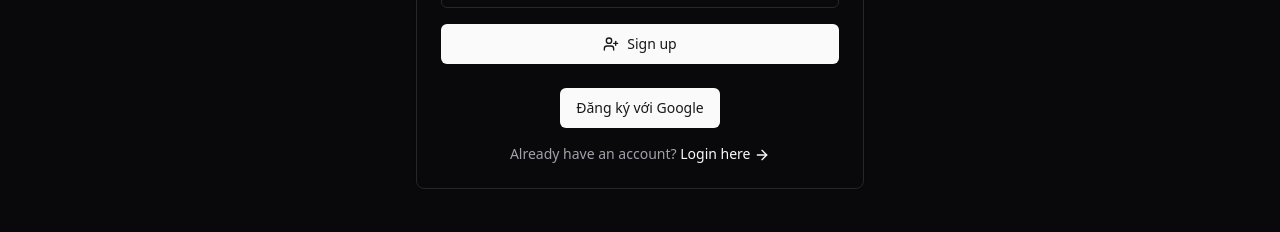
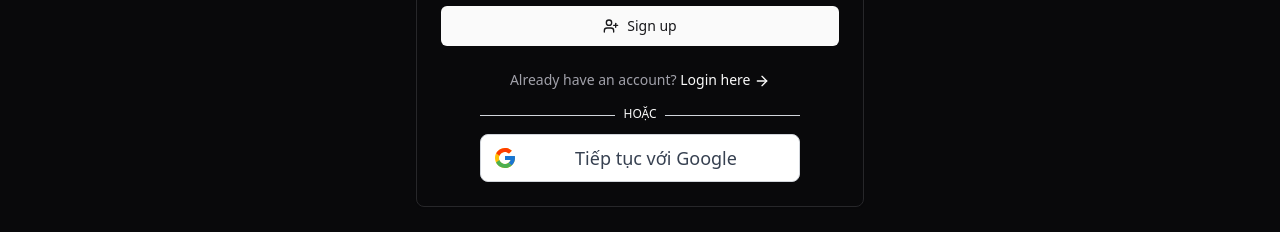
Before and after one commit to hcmminer/smart-ts-front, a React (Vite) app: page /signup in a window 1280 px wide. Shown: the part 588-820 px from the top of the page. Built offline with nearby package versions, Linux system fonts and the light colour scheme; no server answers.

Commit message:
sign up done

```diff
--- a/src/pages/SignUpPage.jsx
+++ b/src/pages/SignUpPage.jsx
@@ -8,6 +8,7 @@ import { Button } from "@/components/ui/button";
 import { Input } from "@/components/ui/input";
 import { Label } from "@/components/ui/label";
 import { Card, CardContent, CardDescription, CardFooter, CardHeader, CardTitle } from "@/components/ui/card";
+import { Icons } from "@/components/icons.jsx";
 
 const SignUpPage = () => {
     const [formData, setFormData] = useState({
@@ -17,19 +18,14 @@ const SignUpPage = () => {
         confirmPassword: "",
     });
 
-    const { signup ,loading } = useUserStore();
+    const { signup, loading } = useUserStore();
 
-    async function auth(){
-        // chay vao be
-        console.log("chay vao be")
-        const response =await fetch('http://127.0.0.1:5000/api/oauth/google/login',{method:'post'});
-        console.log("chay vao be >>")
-
+    const auth = async () => {
+        console.log("Initiating Google login...");
+        const response = await fetch('http://127.0.0.1:5000/api/oauth/google/login', { method: 'POST' });
         const data = await response.json();
-        console.log("data:url",data.url);
-        //data:url https://accounts.google.com/o/oauth2/v2/auth?access_type=offline&scope=https%3A%2F%2Fwww.googleapis.com%2Fauth%2Fuserinfo.profile%20%20openid%20&prompt=consent&response_type=code&client_id=530659988419-e3mgg4ve383meu3bd3jhhqioc28frk44.apps.googleusercontent.com&redirect_uri=http%3A%2F%2F127.0.0.1%3A3000%2Foauth
-        window.location.href = data.url;
-    }
+        window.location.href = data.url;  // Redirect to Google OAuth
+    };
 
     const handleSubmit = (e) => {
         e.preventDefault();
@@ -60,7 +56,7 @@ const SignUpPage = () => {
                                         type="text"
                                         required
                                         value={formData.name}
-                                        onChange={(e) => setFormData({...formData, name: e.target.value})}
+                                        onChange={(e) => setFormData({ ...formData, name: e.target.value })}
                                         placeholder="John Doe"
                                         className="pl-10"
                                     />
@@ -75,7 +71,7 @@ const SignUpPage = () => {
                                         type="email"
                                         required
                                         value={formData.email}
-                                        onChange={(e) => setFormData({...formData, email: e.target.value})}
+                                        onChange={(e) => setFormData({ ...formData, email: e.target.value })}
                                         placeholder="you@example.com"
                                         className="pl-10"
                                     />
@@ -90,7 +86,7 @@ const SignUpPage = () => {
                                         type="password"
                                         required
                                         value={formData.password}
-                                        onChange={(e) => setFormData({...formData, password: e.target.value})}
+                                        onChange={(e) => setFormData({ ...formData, password: e.target.value })}
                                         placeholder="••••••••"
                                         className="pl-10"
                                     />
@@ -105,7 +101,7 @@ const SignUpPage = () => {
                                         type="password"
                                         required
                                         value={formData.confirmPassword}
-                                        onChange={(e) => setFormData({...formData, confirmPassword: e.target.value})}
+                                        onChange={(e) => setFormData({ ...formData, confirmPassword: e.target.value })}
                                         placeholder="••••••••"
                                         className="pl-10"
                                     />
@@ -127,24 +123,30 @@ const SignUpPage = () => {
                         </form>
                     </CardContent>
                     <CardFooter className="flex flex-col space-y-4">
-                        {loading ? (
+                        <p className="text-sm text-center text-muted-foreground w-full">
+                            Already have an account?{" "}
+                            <Link to="/login" className="font-medium text-primary hover:underline">
+                                Login here <ArrowRight className="inline h-4 w-4" />
+                            </Link>
+                        </p>
+                        {!loading && (
                             <>
-                                <Loader className="mr-2 h-4 w-4 animate-spin" />
-                                Loading...
-                            </>
-                        ) : (
-                            <>
-                                <Button type="submit" onClick={() => auth()}>
-                                    Đăng ký với Google
+                                <div className="flex items-center justify-center w-80">
+                                    <span className="flex-1 border-b border-gray-300 h-2" aria-hidden="true" />
+                                    <span className="mx-2 text-xs font-normal uppercase text-center h-3">Hoặc</span>
+                                    <span className="flex-1 border-b border-gray-300 h-2" aria-hidden="true" />
+                                </div>
+                                <Button
+                                    onClick={auth}
+                                    className="relative flex items-center w-80 border border-gray-300 rounded-lg text-lg font-normal bg-white h-12 transition-shadow duration-150 ease-in-out hover:shadow-inner hover:bg-gray-50 text-gray-700 mb-2 px-2 pl-13"
+                                >
+                                    <span className="absolute left-6 top-1/2 transform -translate-x-1/2 -translate-y-1/2">
+                                        {Icons.google({ width: 24, height: 24 })}
+                                    </span>
+                                    <span className="relative text-left pl-8">Tiếp tục với Google</span>
                                 </Button>
                             </>
                         )}
-                        <p className="text-sm text-center text-muted-foreground">
-                            Already have an account?{" "}
-                            <Link to="/login" className="font-medium text-primary hover:underline">
-                                Login here <ArrowRight className="inline h-4 w-4"/>
-                            </Link>
-                        </p>
                     </CardFooter>
                 </Card>
             </motion.div>
```
